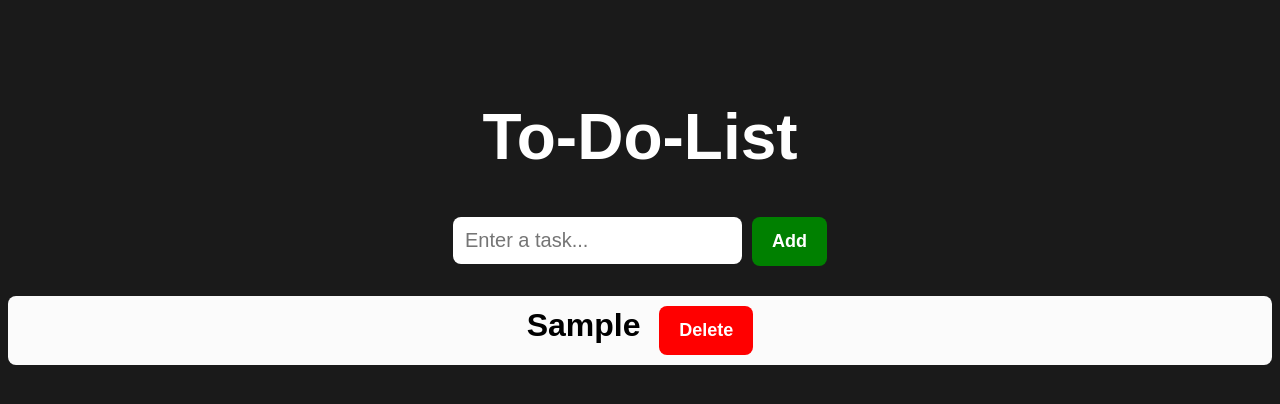
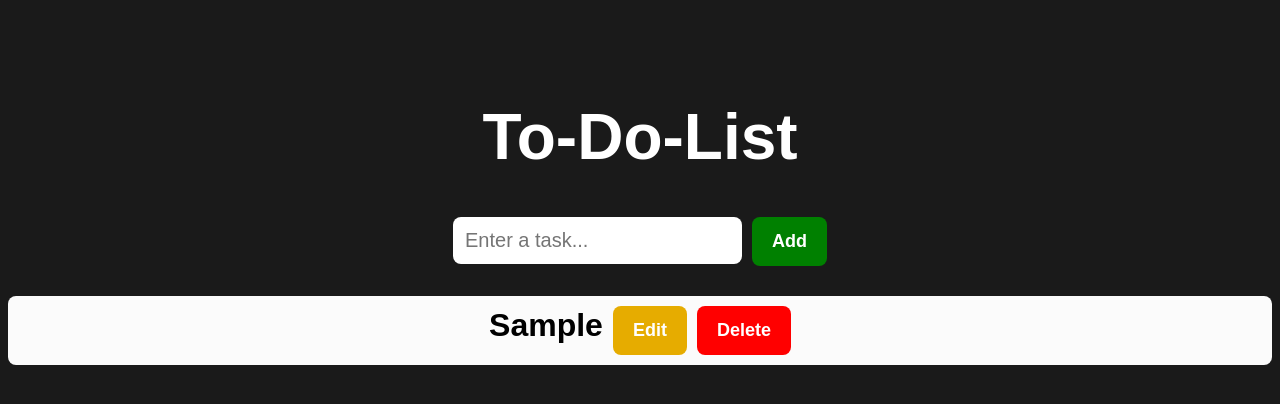
Before and after one commit to saadhn4/react-todo, a React (Vite) app in the folder app/: page / in a window 1280 px wide. Both pictures are taken after typing "Sample" into the empty fields and a click on the button "Add". Shown: the top 404 px of the page. Built offline with nearby package versions, Linux system fonts and the light colour scheme.

Commit message:
added edit functionality

```diff
--- a/app/src/App.jsx
+++ b/app/src/App.jsx
@@ -18,6 +18,17 @@ const App = () => {
     setTasks(tasks.filter((_, i) => i !== index));
   };
 
+  const editTask = (index) => {
+    const updatedTask = prompt("Update Task:", tasks[index]);
+    if (!updatedTask) {
+      alert("Enter a task please");
+      return;
+    }
+    const newTasks = [...tasks];
+    newTasks[index] = updatedTask;
+    setTasks(newTasks);
+  };
+
   const handleInputChange = (e) => {
     setNewTask(e.target.value);
   };
@@ -33,7 +44,10 @@ const App = () => {
       <button onClick={addTask}>Add</button>
       {tasks.map((task, index) => (
         <p className="text" key={index}>
-          {task}{" "}
+          {task}
+          <button className="edit-btn" onClick={() => editTask(index)}>
+            Edit
+          </button>
           <button className="delete-btn" onClick={() => deleteTask(index)}>
             Delete
           </button>
--- a/app/src/index.css
+++ b/app/src/index.css
@@ -22,7 +22,8 @@ input {
 }
 
 button,
-.delete-btn {
+.delete-btn,
+.edit-btn {
   padding: 14px 20px;
   font-size: 18px;
   background-color: hsl(120, 100%, 25%);
@@ -34,11 +35,11 @@ button,
   transition: 0.15s ease;
 }
 
-button:hover{
+button:hover {
   background-color: hsl(120, 100%, 15%);
 }
 
-.text{
+.text {
   margin-top: 30px;
   font-size: 2rem;
   background-color: rgb(251, 251, 251);
@@ -49,13 +50,23 @@ button:hover{
   text-align: center;
 }
 
-.delete-btn{
+.delete-btn,
+.edit-btn {
   background-color: hsl(0, 100%, 50%);
   margin-left: 10px;
   transition: 0.15s ease;
   cursor: pointer;
 }
 
-.delete-btn:hover{
+.edit-btn {
+  background-color: hsl(45, 100%, 45%);
+}
+
+.edit-btn:hover {
+  background-color: hsl(45, 100%, 35%);
+
+}
+
+.delete-btn:hover {
   background-color: hsl(0, 100%, 40%);
 }
```
